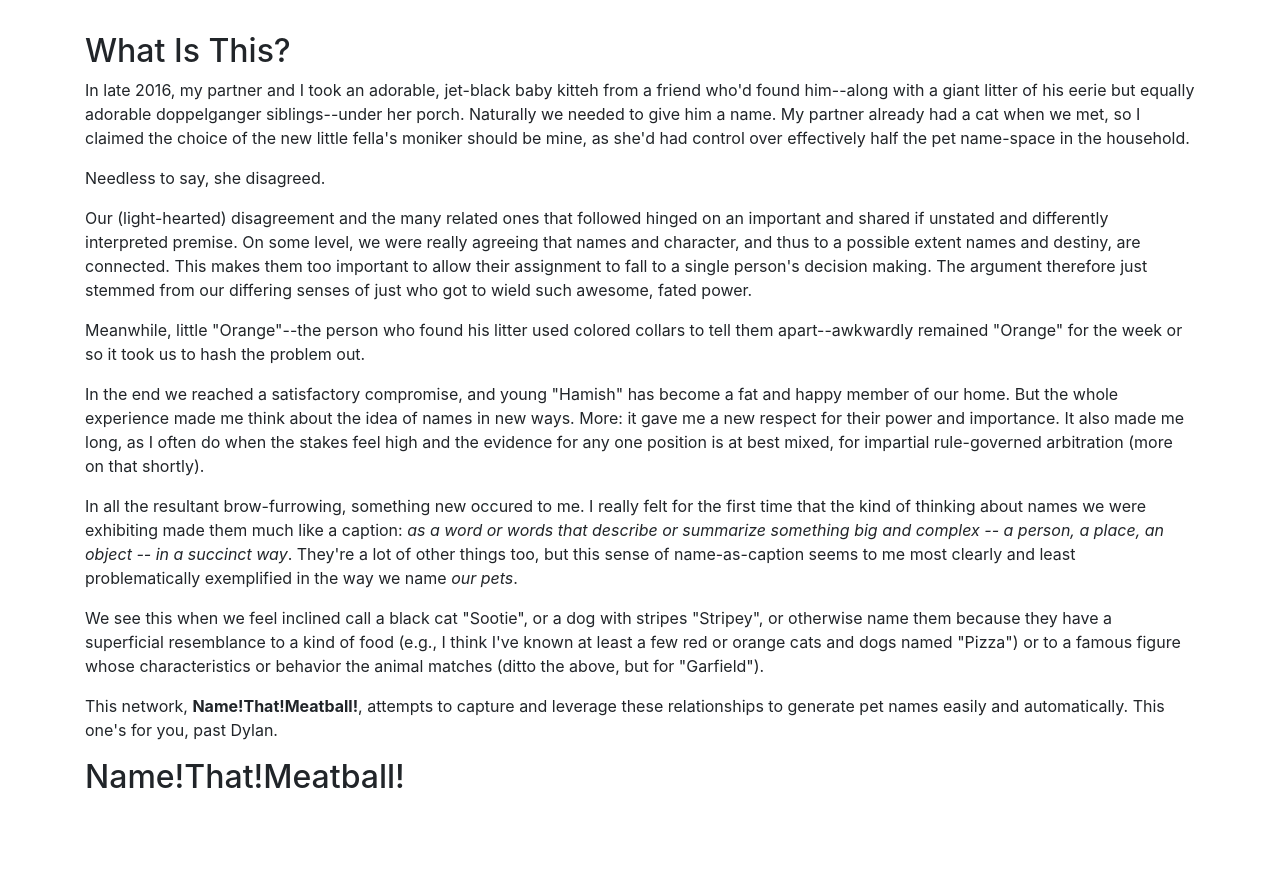
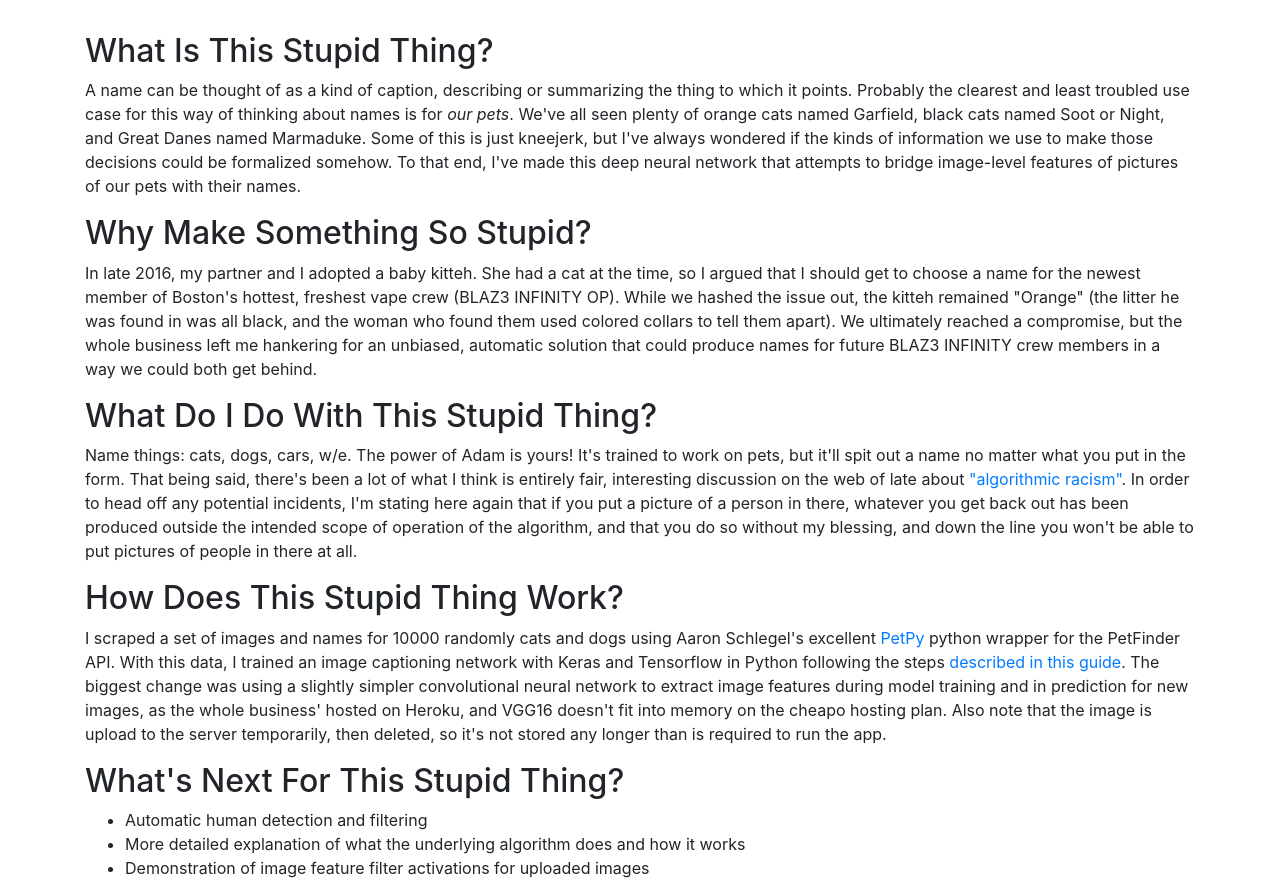
Before and after one commit to Hamcastle/Name-That-Meatball-, a Flask app: page /about in a window 1280 px wide. Shown: the part 58-954 px from the top of the page. Before the commit the page ends 846 px from the top, so only its background shows below. Run offline with Flask 2, Linux system fonts and the light colour scheme; some libraries are stand-ins or nearby versions.

Commit message:
many changes including to the feature extraction network and to the app delivery on heroku

```diff
--- a/app.py
+++ b/app.py
@@ -9,14 +9,13 @@ from pickle import load
 from numpy import argmax
 
 # Keras
-from keras.applications.imagenet_utils import preprocess_input, decode_predictions
 from keras.models import load_model
 from keras.preprocessing import image
 from keras.preprocessing.sequence import pad_sequences
-from keras.applications.vgg16 import VGG16
+from keras.applications.mobilenet import MobileNet
 from keras.preprocessing.image import load_img
 from keras.preprocessing.image import img_to_array
-from keras.applications.vgg16 import preprocess_input
+from keras.applications.mobilenet import preprocess_input
 from keras.models import Model
 
 # Flask utils
@@ -36,10 +35,10 @@ model._make_predict_function()          # Necessary
 # extract features from each photo in the directory
 def extract_features(filename):
     # load the model
-    model = VGG16()
+    imfeature_model = MobileNet(weights='models/mobilenet_1_0_224_tf.h5')
     # re-structure the model
-    model.layers.pop()
-    model = Model(inputs=model.inputs, outputs=model.layers[-1].output)
+    imfeature_model.layers.pop()
+    imfeature_model = Model(inputs=imfeature_model.inputs, outputs=imfeature_model.layers[-1].output)
     # load the photo
     image = load_img(filename, target_size=(224, 224))
     # convert the image pixels to a numpy array
@@ -49,7 +48,7 @@ def extract_features(filename):
     # prepare the image for the VGG model
     image = preprocess_input(image)
     # get features
-    feature = model.predict(image, verbose=0)
+    feature = imfeature_model.predict(image, verbose=0)
     return feature
 
 # map an integer to a word
@@ -90,7 +89,7 @@ def return_clean_desc(photo_path,model,max_length=8):
     tokenizer = load(open('models/tokenizer.pkl', 'rb'))
 
     # load and prepare the photograph
-    photo = extract_features(photo_path)
+    photo = np.squeeze(np.squeeze(extract_features(photo_path),axis=0),axis=0)
 
     # generate description
     description = generate_desc(model, tokenizer, photo, max_length)
@@ -134,4 +133,4 @@ if __name__ == '__main__':
 
     #serve the app
     port = int(os.environ.get("PORT",33507))
-    app.run(host='0.0.0.0',port=port)
+    app.run(host='0.0.0.0',port=port,debug=False,threaded=False)
--- a/models/pet_name_model.json
+++ b/models/pet_name_model.json
@@ -1,3 +1,3 @@
 version https://git-lfs.github.com/spec/v1
-oid sha256:20e9df243d08763efd9d64c1cc8c8b07051e368570a824add97a41346700dfec
+oid sha256:44ea1b4e6d7ed02d4c9f5870b972cb77d1b1b0dc5ea3975ec3d36949d5967ccb
 size 4107
--- a/templates/about.html
+++ b/templates/about.html
@@ -3,25 +3,39 @@
 {% block content %}
 
 <div>
-	<h2> What Is This?</h2>
 
-	<p>In late 2016, my partner and I took an adorable, jet-black baby kitteh from a friend who'd found him--along with a giant litter of his eerie but equally adorable doppelganger siblings--under her porch. Naturally we needed to give him a name. My partner already had a cat when we met, so I claimed the choice of the new little fella's moniker should be mine, as she'd had control over effectively half the pet name-space in the household.</p>
+	<h2>What Is This Stupid Thing?</h2>
 
-	<p>Needless to say, she disagreed.</p>
+	<p>
+		A name can be thought of as a kind of caption, describing or summarizing the thing to which it points. Probably the clearest and least troubled use case for this way of thinking about names is for <i>our pets</i>. We've all seen plenty of orange cats named Garfield, black cats named Soot or Night, and Great Danes named Marmaduke. Some of this is just kneejerk, but I've always wondered if the kinds of information we use to make those decisions could be formalized somehow. To that end, I've made this deep neural network that attempts to bridge image-level features of pictures of our pets with their names.
+	</p>
 
-	<p>Our (light-hearted) disagreement and the many related ones that followed hinged on an important and shared if unstated and differently interpreted premise. On some level, we were really agreeing that names and character, and thus to a possible extent names and destiny, are connected. This makes them too important to allow their assignment to fall to a single person's decision making. The argument therefore just stemmed from our differing senses of just who got to wield such awesome, fated power. </p>
+	<h2>Why Make Something So Stupid?</h2>
 
-	<p>Meanwhile, little "Orange"--the person who found his litter used colored collars to tell them apart--awkwardly remained "Orange" for the week or so it took us to hash the problem out.</p>
+	<p>
+		In late 2016, my partner and I adopted a baby kitteh. She had a cat at the time, so I argued that I should get to choose a name for the newest member of Boston's hottest, freshest vape crew (BLAZ3 INFINITY OP). While we hashed the issue out, the kitteh remained "Orange" (the litter he was found in was all black, and the woman who found them used colored collars to tell them apart). We ultimately reached a compromise, but the whole business left me hankering for an unbiased, automatic solution that could produce names for future BLAZ3 INFINITY crew members in a way we could both get behind.
+	</p>
 
-	<p>In the end we reached a satisfactory compromise, and young "Hamish" has become a fat and happy member of our home. But the whole experience made me think about the idea of names in new ways. More: it gave me a new respect for their power and importance. It also made me long, as I often do when the stakes feel high and the evidence for any one position is at best mixed, for impartial rule-governed arbitration (more on that shortly). </p>
+	<h2>What Do I Do With This Stupid Thing?</h2>
 
-	<p>In all the resultant brow-furrowing, something new occured to me. I really felt for the first time that the kind of thinking about names we were exhibiting made them much like a caption: <i> as a word or words that  describe or summarize something big and complex -- a person, a place, an object -- in a succinct way</i>. They're a lot of other things too, but this sense of name-as-caption seems to me most clearly and least problematically exemplified in the way we name <i>our pets</i>.</p>
+	<p>
+		Name things: cats, dogs, cars, w/e. The power of Adam is yours! It's trained to work on pets, but it'll spit out a name no matter what you put in the form. That being said, there's been a lot of what I think is entirely fair, interesting discussion on the web of late about <a href="https://www.politico.com/agenda/story/2018/02/07/algorithmic-bias-software-recommendations-000631">"algorithmic racism"</a>. In order to head off any potential incidents, I'm stating here again that if you put a picture of a person in there, whatever you get back out has been produced outside the intended scope of operation of the algorithm, and that you do so without my blessing, and down the line you won't be able to put pictures of people in there at all.
+	</p>
 
-	<p> We see this when we feel inclined call a black cat "Sootie", or a dog with stripes "Stripey", or otherwise name them because they have a superficial resemblance to a kind of food (e.g., I think I've known at least a few red or orange cats and dogs named "Pizza") or to a famous figure whose characteristics or behavior the animal matches (ditto the above, but for "Garfield"). </p>
+	<h2>How Does This Stupid Thing Work?</h2>
 
-	<p>This network, <b>Name!That!Meatball!</b>, attempts to capture and leverage these relationships to generate pet names easily and automatically. This one's for you, past Dylan.</p>
+	<p>
+		I scraped a set of images and names for 10000 randomly cats and dogs using Aaron Schlegel's excellent <a href="https://github.com/aschleg/petpy">PetPy</a> python wrapper for the PetFinder API. With this data, I trained an image captioning network with Keras and Tensorflow in Python following the steps <a href="https://machinelearningmastery.com/develop-a-deep-learning-caption-generation-model-in-python/">described in this guide</a>. The biggest change was using a slightly simpler convolutional neural network to extract image features during model training and in prediction for new images, as the whole business' hosted on Heroku, and VGG16 doesn't fit into memory on the cheapo hosting plan. Also note that the image is upload to the server temporarily, then deleted, so it's not stored any longer than is required to run the app.
+	</p>
 
-	<h2>Name!That!Meatball!</h2>
+	<h2>What's Next For This Stupid Thing?</h2>
+
+	<ul>
+		<li>Automatic human detection and filtering</li>
+		<li>More detailed explanation of what the underlying algorithm does and how it works</li>
+		<li>Demonstration of image feature filter activations for uploaded images</li>
+	</ul>
+
 
 
 </div>
--- a/templates/index.html
+++ b/templates/index.html
@@ -2,10 +2,10 @@
 
 <h4> The TLDR:</h4>
 
-<p>This is an image captioning deep neural network that will name a pet whose image is uploaded to this site via the button below. The model was built using Keras with a Tensorflow backend. The network works by first extracting image features from a database of pet pictures I scraped from Petfinder along with their names. The model has been trained to relate these features to use these features to generate text sequences (in this case the name of the animal). Complete details of the implementation, as well as the background for this silly thing, are on the "About" page.</p>
+<p>This is an image captioning deep neural network that will name a pet whose image is uploaded to this site via the button below. Details of the implementation, as well as the background for this silly thing, are on the "About" page.</p>
 
 <p>
-<b>NB: The network was trained on pictures of animals to produce name-captions. However, it will generate a name <i>no matter what is in the image.</i> If you put a picture of a person in there and it returns a name that is or could be interpreted as racist, sexist, transphobic, etc., you do so without my consent and I take no responsibility for its behavior under these conditions. Future versions of this app will first filter out pictures of humans and then return nothing!</b>
+<b>NB: This network was trained on pictures of animals to produce name-captions. However, it will generate a name <i>no matter what is in the image.</i> If you put a picture of a person in there and it returns a name that is or could be interpreted as racist, sexist, transphobic, etc., you do so without my consent and I take no responsibility for its behavior under these conditions. Future versions of this app will first filter out pictures of humans and then return nothing!</b>
 </p>
 
 <p>
```
Also changed, not shown: 2 other files.
